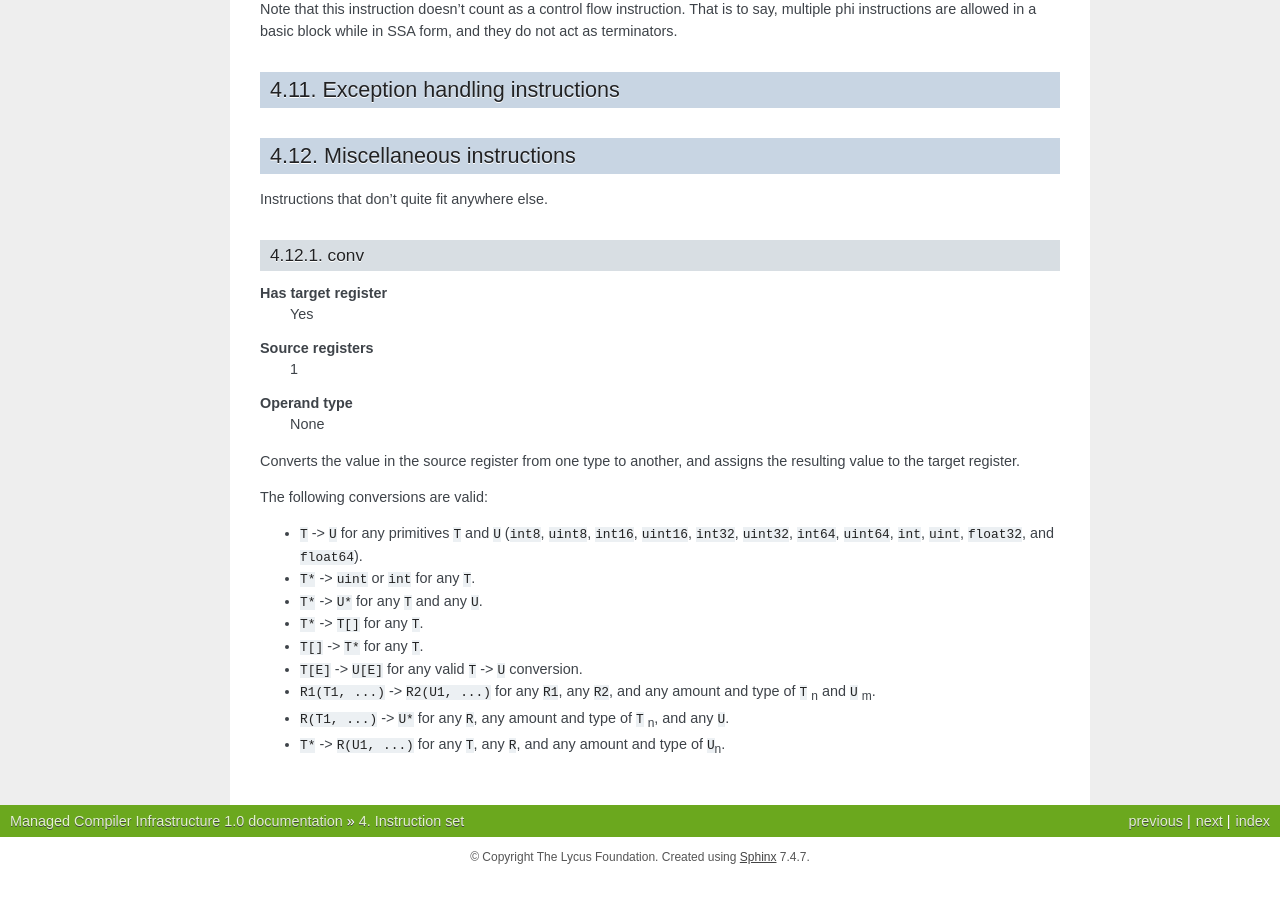
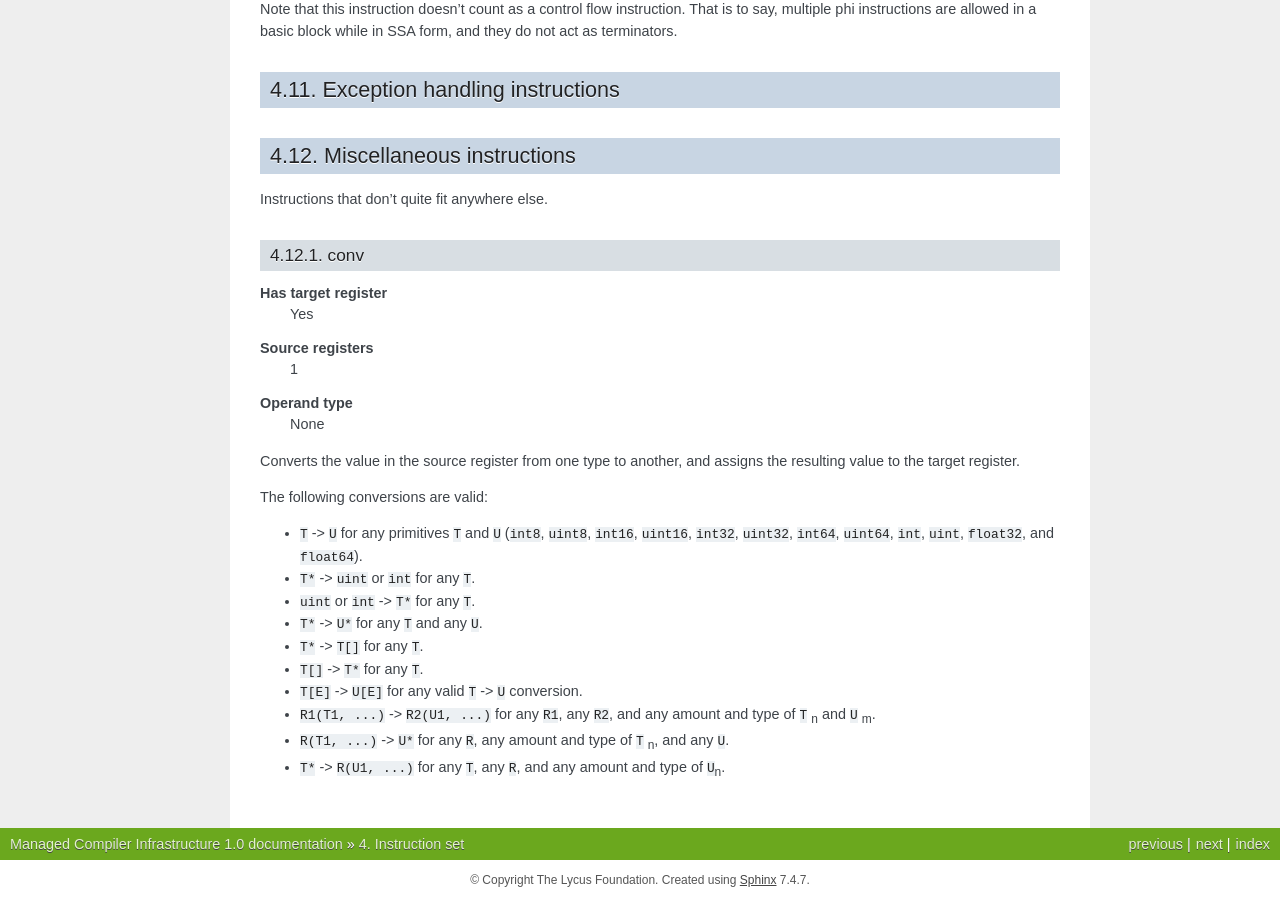
Before and after one commit to lycus/mci, a Sphinx documentation site: the page built from docs/instruction_set.rst, in a window 1280 px wide and 900 px high, scrolled down 25372 px. Built offline with Sphinx 7.4.7, drawn with Linux system fonts in a browser that asks for light colours; before the commit the page ends 26249 px from its top, so only the background shows below that.

Commit message:
Add missing conversion rule.

```diff
--- a/docs/instruction_set.rst
+++ b/docs/instruction_set.rst
@@ -1356,6 +1356,7 @@ The following conversions are valid:
   ``int16``, ``uint16``, ``int32``, ``uint32``, ``int64``, ``uint64``,
   ``int``, ``uint``, ``float32``, and ``float64``).
 * ``T*`` -> ``uint`` or ``int`` for any ``T``.
+* ``uint`` or ``int`` -> ``T*`` for any ``T``.
 * ``T*`` -> ``U*`` for any ``T`` and any ``U``.
 * ``T*`` -> ``T[]`` for any ``T``.
 * ``T[]`` -> ``T*`` for any ``T``.
```
